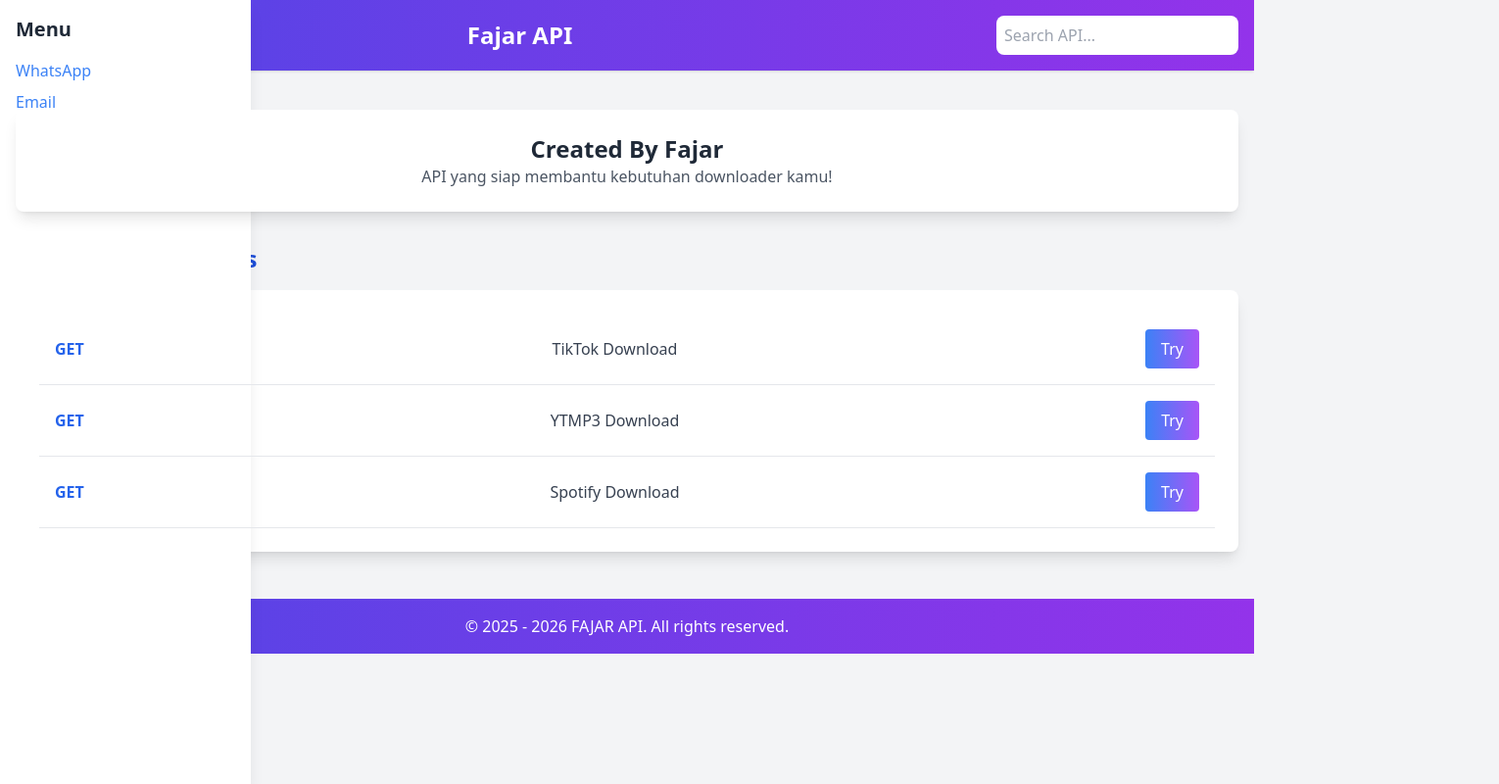
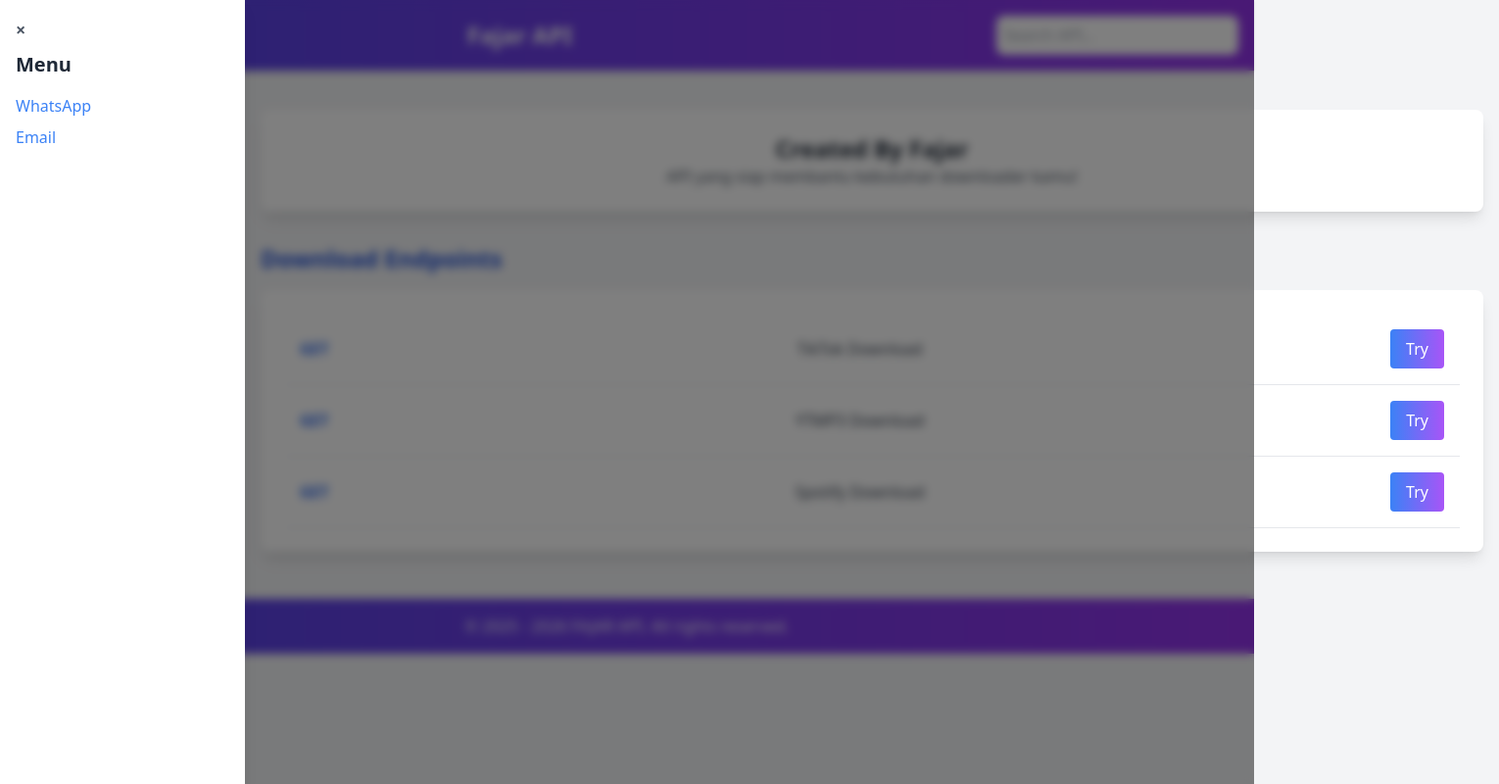
Before and after one commit to FajarOfficial199/restapi-fajardevv, a website: page index.html in a window 1280 px wide. Both pictures are taken after a click on the element 30 px from the left and 36 px from the top of the page. Shown: the whole page at 98% size, 1530 px wide, since content can reach past the window. Drawn offline with nearby package versions, Linux system fonts and the light colour scheme.

Commit message:
Update index.html

```diff
--- a/index.html
+++ b/index.html
@@ -11,31 +11,36 @@
             background: linear-gradient(90deg, #4F46E5, #9333EA);
         }
 
-        /* Animasi Slide Down */
-        .fade-in {
-            opacity: 0;
-            transform: translateY(-20px);
-            animation: fadeIn 1s ease-out forwards;
+        /* Blur Background saat Menu terbuka */
+        .overlay {
+            position: fixed;
+            top: 0;
+            left: 0;
+            width: 100%;
+            height: 100%;
+            background: rgba(0, 0, 0, 0.5);
+            backdrop-filter: blur(5px);
+            z-index: 40;
+            display: none;
         }
 
-        @keyframes fadeIn {
-            from { opacity: 0; transform: translateY(-20px); }
-            to { opacity: 1; transform: translateY(0); }
-        }
-
-        /* Animasi Hamburger Menu */
-        .menu-toggle {
+        /* Animasi Slide Sidebar */
+        .sidebar {
             transition: transform 0.3s ease-in-out;
+            width: 250px;
         }
     </style>
 </head>
 <body class="bg-gray-100 text-gray-800">
 
+    <!-- Overlay (Blur saat menu terbuka) -->
+    <div id="overlay" class="overlay"></div>
+
     <!-- Navbar -->
     <header class="gradient-bg text-white shadow p-4">
         <div class="container mx-auto flex justify-between items-center">
             <!-- Burger Menu -->
-            <div class="cursor-pointer menu-toggle" id="menuToggle">
+            <div class="cursor-pointer" id="menuToggle">
                 <div class="w-7 h-1 bg-white mb-1 transition"></div>
                 <div class="w-7 h-1 bg-white mb-1 transition"></div>
                 <div class="w-7 h-1 bg-white transition"></div>
@@ -47,23 +52,23 @@
             <input id="searchInput" type="text" placeholder="Search API..."
                 class="p-2 rounded-lg text-gray-900 focus:outline-none focus:ring-2 focus:ring-white transition">
         </div>
+    </header>
 
     <!-- Sidebar Menu -->
-        <div id="sideMenu" class="fixed left-0 top-0 w-64 h-full bg-white shadow-lg transform -translate-x-full transition-transform">
+    <div id="sideMenu" class="fixed left-0 top-0 h-full bg-white shadow-lg sidebar transform -translate-x-full z-50">
         <div class="p-4">
-                <h2 class="text-xl font-bold text-gray-800">Menu</h2>
+            <button id="closeMenu" class="text-gray-600 text-lg font-bold">&times;</button>
+            <h2 class="text-xl font-bold text-gray-800 mt-2">Menu</h2>
             <ul class="mt-4 space-y-2">
                 <li><a href="https://wa.me/1234567890" class="block text-blue-500 hover:text-blue-700">WhatsApp</a></li>
                 <li><a href="mailto:email@example.com" class="block text-blue-500 hover:text-blue-700">Email</a></li>
             </ul>
         </div>
     </div>
-    </header>
 
     <!-- Main Content -->
-    <main class="container mx-auto mt-6 p-4">
-        <!-- Intro Section -->
-        <div class="bg-white p-6 rounded-lg shadow-lg fade-in">
+    <main class="container mx-auto mt-6 p-4 transition-all duration-300" id="mainContent">
+        <div class="bg-white p-6 rounded-lg shadow-lg">
             <h2 class="text-2xl font-semibold text-gray-800 text-center">Created By Fajar</h2>
             <p class="text-center text-gray-600">API yang siap membantu kebutuhan downloader kamu!</p>
         </div>
@@ -73,29 +78,28 @@
             <h2 class="text-2xl font-semibold text-blue-700 mb-4">Download Endpoints</h2>
             <div class="bg-white p-6 rounded-lg shadow-lg">
                 <ul id="apiList">
-                    <!-- Endpoint Item -->
-                    <li class="flex justify-between items-center p-4 border-b hover:bg-gray-200 transition fade-in">
+                    <li class="flex justify-between items-center p-4 border-b hover:bg-gray-200 transition">
                         <span class="text-blue-600 font-semibold">GET</span>
                         <span class="text-gray-700">TikTok Download</span>
-                        <a href="/api/downloader/tiktok?url=https://vt.tiktok.com/ZSjnf5voB/" target="_blank"
+                        <a href="/api/downloader/tiktok" target="_blank"
                             class="bg-gradient-to-r from-blue-500 to-purple-500 hover:opacity-80 text-white py-2 px-4 rounded transition">
                             Try
                         </a>
                     </li>
 
-                    <li class="flex justify-between items-center p-4 border-b hover:bg-gray-200 transition fade-in">
+                    <li class="flex justify-between items-center p-4 border-b hover:bg-gray-200 transition">
                         <span class="text-blue-600 font-semibold">GET</span>
                         <span class="text-gray-700">YTMP3 Download</span>
-                        <a href="/api/downloader/ytmp3?url=https://youtu.be/AURkGj0jEx4" target="_blank"
+                        <a href="/api/downloader/ytmp3" target="_blank"
                             class="bg-gradient-to-r from-blue-500 to-purple-500 hover:opacity-80 text-white py-2 px-4 rounded transition">
                             Try
                         </a>
                     </li>
 
-                    <li class="flex justify-between items-center p-4 border-b hover:bg-gray-200 transition fade-in">
+                    <li class="flex justify-between items-center p-4 border-b hover:bg-gray-200 transition">
                         <span class="text-blue-600 font-semibold">GET</span>
                         <span class="text-gray-700">Spotify Download</span>
-                        <a href="/api/downloader/spotify?url=https://open.spotify.com/track/514rhnksEwHUh6LxXsQ4Y9" target="_blank"
+                        <a href="/api/downloader/spotify" target="_blank"
                             class="bg-gradient-to-r from-blue-500 to-purple-500 hover:opacity-80 text-white py-2 px-4 rounded transition">
                             Try
                         </a>
@@ -114,32 +118,28 @@
 
     <!-- JavaScript -->
     <script>
-        // Toggle Sidebar
         const menuToggle = document.getElementById("menuToggle");
         const sideMenu = document.getElementById("sideMenu");
+        const overlay = document.getElementById("overlay");
+        const closeMenu = document.getElementById("closeMenu");
+        const mainContent = document.getElementById("mainContent");
 
+        // Fungsi buka menu
         menuToggle.addEventListener("click", () => {
-            if (sideMenu.classList.contains("-translate-x-full")) {
             sideMenu.classList.remove("-translate-x-full");
-            } else {
-                sideMenu.classList.add("-translate-x-full");
-            }
+            overlay.style.display = "block";
+            mainContent.style.marginLeft = "250px"; // Dorong konten ke samping
         });
 
-        // Search Functionality
-        document.getElementById("searchInput").addEventListener("input", function() {
-            let filter = this.value.toLowerCase();
-            let items = document.querySelectorAll("#apiList li");
+        // Fungsi tutup menu
+        function closeSidebar() {
+            sideMenu.classList.add("-translate-x-full");
+            overlay.style.display = "none";
+            mainContent.style.marginLeft = "0";
+        }
 
-            items.forEach(item => {
-                let text = item.textContent.toLowerCase();
-                if (text.includes(filter)) {
-                    item.style.display = "";
-                } else {
-                    item.style.display = "none";
-                }
-            });
-        });
+        closeMenu.addEventListener("click", closeSidebar);
+        overlay.addEventListener("click", closeSidebar);
     </script>
 
 </body>
```
Lines whose indentation alone changed are shown as unchanged.
